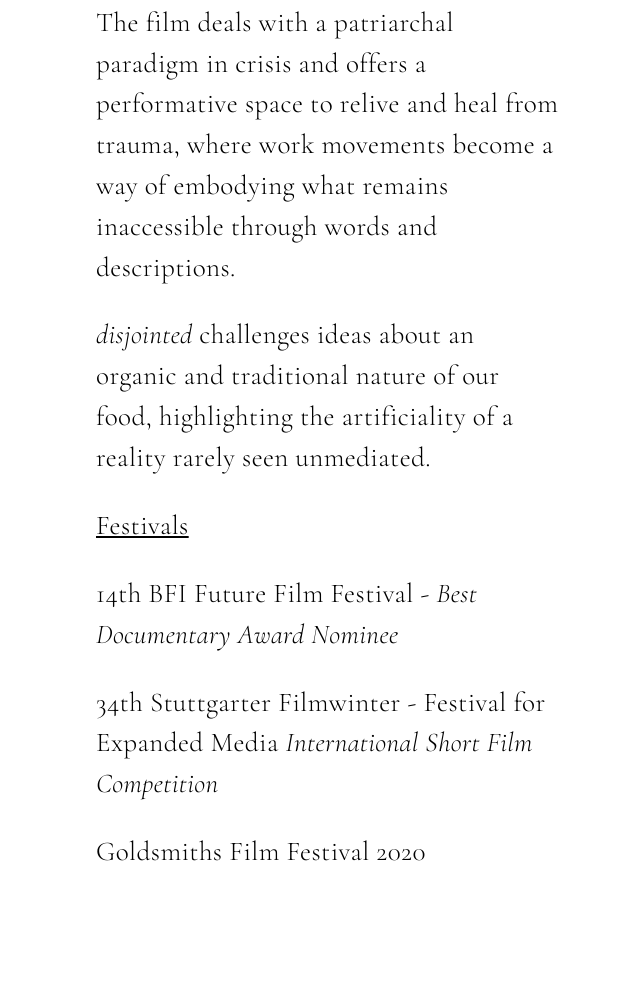
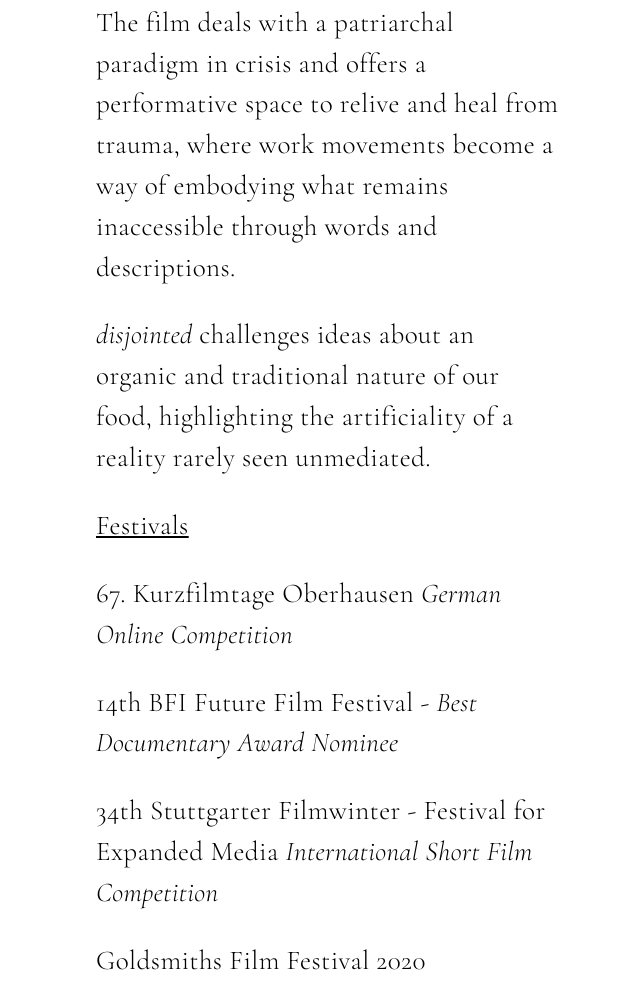
Before and after one commit to clarahelbig-portfolio/clarahelbig-portfolio.github.io, a plain HTML site: page disjointed.html in a window 1280 px wide. Shown: the part 614-1596 px from the top of the page, without its empty margins (448-1088 px from the left). Before the commit the page ends 1487 px from the top, so only its background shows below. Drawn offline with nearby package versions, Linux system fonts and the light colour scheme.

Commit message:
Update disjointed.html

```diff
--- a/disjointed.html
+++ b/disjointed.html
@@ -56,6 +56,7 @@ The film deals with a patriarchal paradigm in crisis and offers a performative s
             </p>
 
             <p><u> Festivals </u></p>
+            <p> 67. Kurzfilmtage Oberhausen <i> German Online Competition </i></p>
             <p> 14th BFI Future Film Festival - <i> Best Documentary Award Nominee </i></p>
             <p> 34th Stuttgarter Filmwinter - Festival for Expanded Media <i> International Short Film Competition </i> </p>
             <p> Goldsmiths Film Festival 2020 </i> </p>
```
